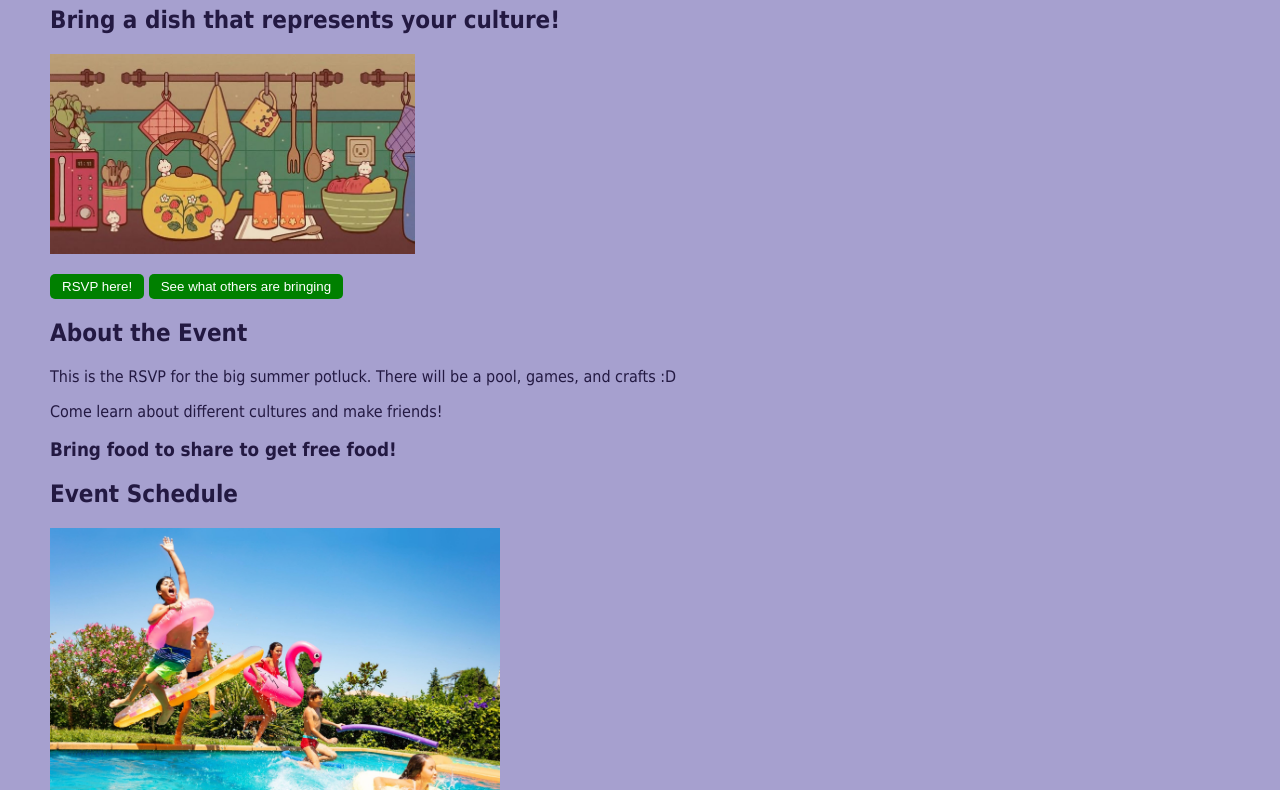
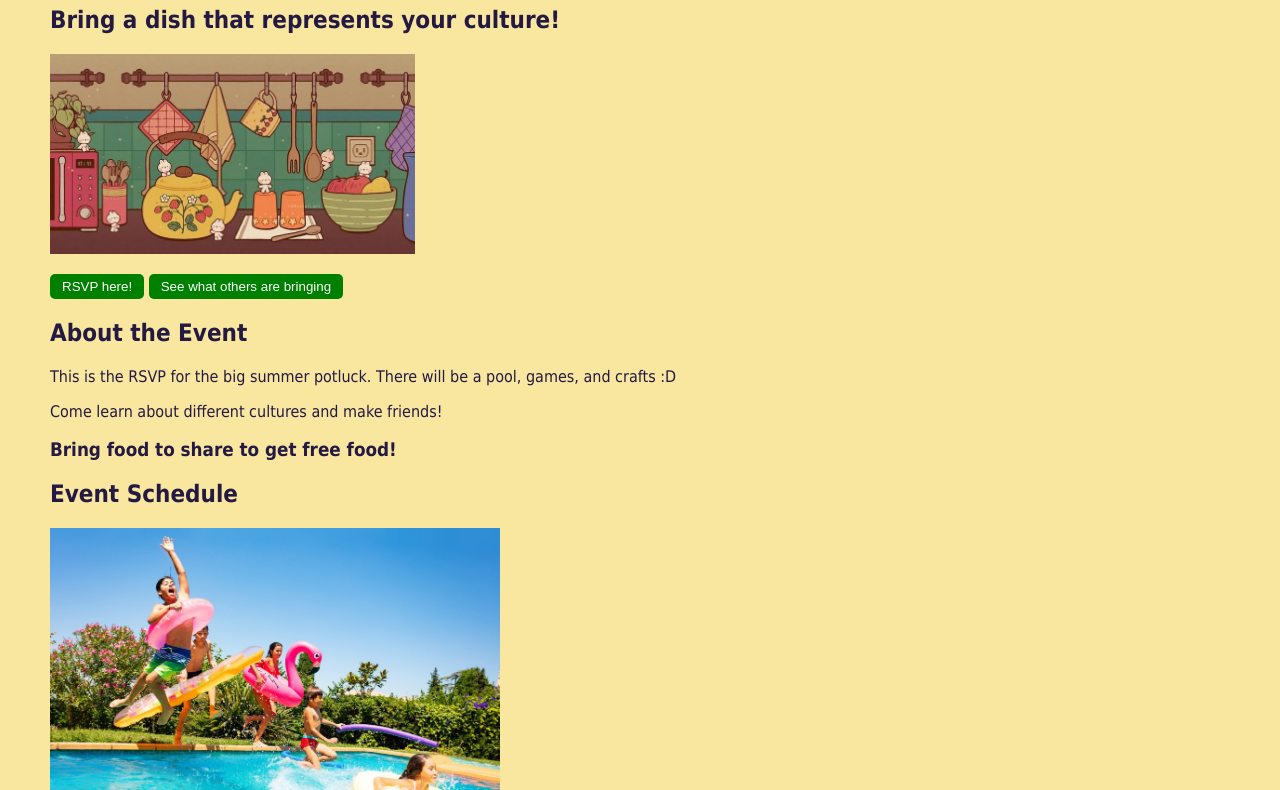
Before and after one commit to annaliseahn/Cultural-Potluck-Website, a plain HTML site: page index.html in a window 1280 px wide. Shown: the part 329-1119 px from the top of the page. Drawn offline with Linux system fonts and the light colour scheme.

Commit message:
Update styles.css

```diff
--- a/styles.css
+++ b/styles.css
@@ -154,7 +154,7 @@ button:hover {
 
 :root {
     /* Light Mode */
-    --bg-color: #a6a0cf;
+    --bg-color: #F9E79F;
     --text-color: #231942;
 
 
```
